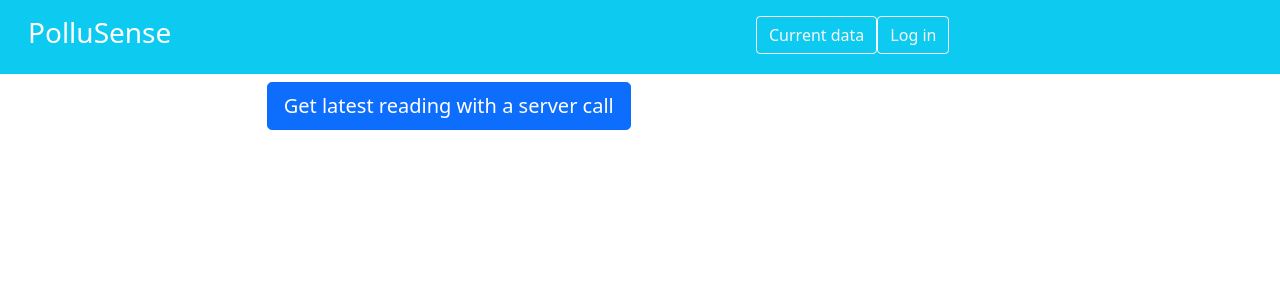
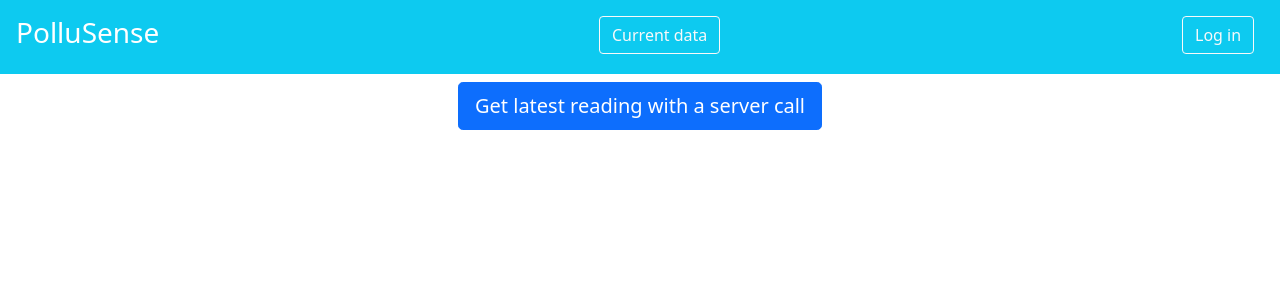
Before and after one commit to II1302-Group-4/Client, a React (Create React App) app: page /presentdata in a window 1280 px wide. Shown: the top 300 px of the page. Built offline with nearby package versions, Linux system fonts and the light colour scheme.

Commit message:
centered

```diff
--- a/src/App.js
+++ b/src/App.js
@@ -12,8 +12,7 @@ const App = () => {
 
       <Routes>
         <Route exact path="/" element={<Homepage />} />
-        <Route exact path="/presentdata" element={<PresentDataPage />} />
-
+        <Route path="/presentdata" element={<PresentDataPage />} />
         {/* example page route
         <Route path="/user" element={<UserPage/>} /> */}
 
--- a/src/components/CurrentData.js
+++ b/src/components/CurrentData.js
@@ -6,12 +6,10 @@ const CurrentData = () => {
     const currentData = useSelector(state => state.currentData)
 
     return (
-        <>
-            <div className="col-12 col-sm-7">
-                <button type="button" className="btn btn-primary btn-lg btn-block getCurrentData" onClick={() => { dispatch(getCurrentData()) }}>Get latest reading with a server call </button>
-                {currentData.loadingCurrentData ? <h2>Loading data...</h2> : <h2>{currentData.currentData}</h2>}
-            </div>
-        </>
+        <div className="text-center">
+            <button type="button" className="btn btn-primary btn-lg btn-block getCurrentData" onClick={() => { dispatch(getCurrentData()) }}>Get latest reading with a server call </button>
+            {currentData.loadingCurrentData ? <h2>Loading data...</h2> : <h2>{currentData.currentData}</h2>}
+        </div >
     )
 }
 
--- a/src/components/TaskBar.js
+++ b/src/components/TaskBar.js
@@ -1,22 +1,18 @@
 import React from 'react'
 const Taskbar = () => {
-
-
     return (
         <>
+            <div className="row p-3 mb-2 bg-info text-white">
+                <div className="col">
+                    <h3 onClick={() => window.location.pathname = "/"}>PolluSense</h3>
 
-            <div className="container-fluid">
-                <div className="row p-3 mb-2 bg-info text-white">
-                    <div className="col col-sm-7"><h3>PolluSense</h3>  </div>
-                    <div className="col-auto">
-                        <button type="button" className="btn btn-outline-light currentDataButton" onClick={() => window.location.pathname = "/presentdata"} >Current data</button>
-                        <button type="button" className="btn btn-outline-light logInButton">Log in</button>
+                </div>
+                <div className="col">
+                    <button type="button" className="btn btn-outline-light currentDataButton" onClick={() => window.location.pathname = "/presentdata"} >Current data</button>
 
-                    </div>
-                    <div className="col-auto">
-                    </div>
-
-
+                </div>
+                <div className="col-1">
+                    <button type="button" className="btn btn-outline-light logInButton">Log in</button>
                 </div>
             </div>
         </>
--- a/src/pages/PresentDataPage.js
+++ b/src/pages/PresentDataPage.js
@@ -1,14 +1,13 @@
 import React from 'react'
 import CurrentData from '../components/CurrentData'
-const Homepage = () => {
+const PresentDataPage = () => {
     return (
         <>
             <div className="d-flex justify-content-center">
                 <CurrentData />
-
             </div>
         </>
     )
 }
 
-export default Homepage
+export default PresentDataPage
```
